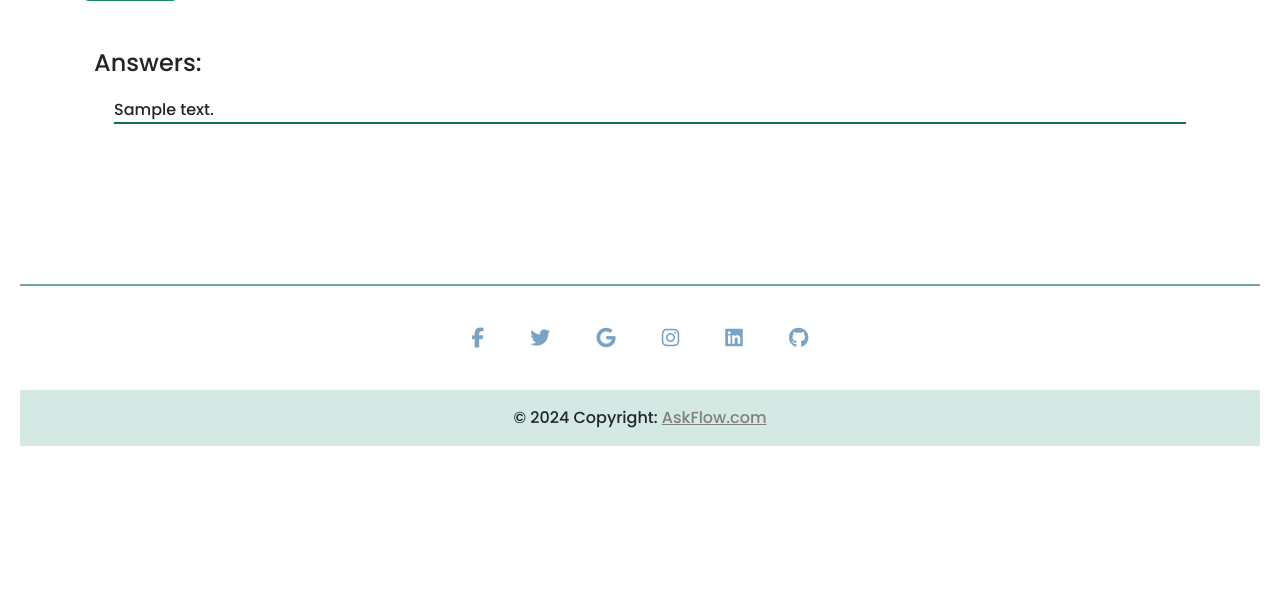
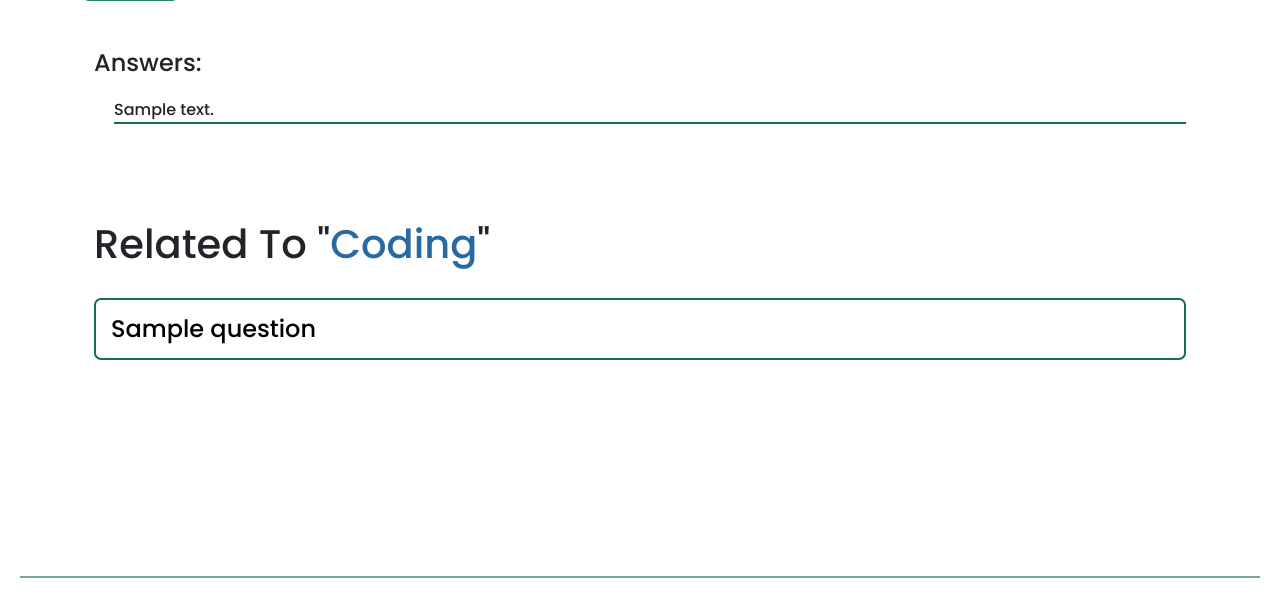
Before and after one commit to Haseeb1389446/Ask-Flow-Platform, a PHP site: page /?question-id=1 in a window 1280 px wide. Shown: the part 488-1088 px from the top of the page. Before the commit the page ends 934 px from the top, so only its background shows below. Run offline with PHP 8.4, Linux system fonts and the light colour scheme; tables that the repository leaves empty or names only in its code hold one stand-in row (values such as "Sample post").

Commit message:
Q/A Platform

```diff
--- a/client/answer.php
+++ b/client/answer.php
@@ -13,4 +13,25 @@
 
     ?>
 
+    <div class="mt-5 pt-5 relquestion">
+
+        <h1>Related To "<span style="color:rgb(40, 106, 159);">Coding</span>"</h1>
+
+        <?php
+        $cid = (int) $_GET["question-id"];
+        $query = "SELECT * FROM `questions` WHERE category_id = $cid";
+
+        $rezult = mysqli_query($con,$query);
+
+        foreach($rezult as $row) {
+            $title = $row["title"];
+            $qid = $row["id"];
+
+            echo "<div><a href='?question-id=$qid'><h4>$title</h4></a></div>";
+        }
+
+
+        ?>
+    </div>
+
 </div>
--- a/client/header.php
+++ b/client/header.php
@@ -1,6 +1,6 @@
 <nav class="navbar navbar-expand-lg">
   <div class="container-fluid">
-    <img src=".\public\askflow-logo.png" height="120px" class="navbar-brand" alt="logo">
+    <a href="index.php"><img src=".\public\askflow-logo.png" height="120px" class="navbar-brand" alt="logo"></a>
     <button class="navbar-toggler" type="button" data-bs-toggle="collapse" data-bs-target="#navbarSupportedContent"
       aria-controls="navbarSupportedContent" aria-expanded="false" aria-label="Toggle navigation">
       <span class="navbar-toggler-icon"></span>
--- a/index.php
+++ b/index.php
@@ -23,6 +23,8 @@
                 include './client/ask.php';
             }else if (isset($_GET["question-id"])) {
                 include './client/question-detail.php';
+            }else if(isset($_GET["category-id"])) {
+                include './client/questions.php';
             }else{
                 include './client/questions.php';
             }
--- a/public/style.css
+++ b/public/style.css
@@ -50,19 +50,19 @@ nav button i{
     margin: auto;
 }
 
-.questions a {
+.questions a , .relquestion a{
     text-decoration: none;
     color: black;
 }
 
-.questions h4 {
+.questions h4, .relquestion h4 {
     margin: 30px 0;
     border: 2px solid #137057;
     padding: 15px;
     border-radius: 7px;
 }
 
-.questions h4:hover {
+.questions h4:hover, .relquestion a:hover {
     cursor: pointer;
     color: #286a9fad;
     transition: all ease .5s;
@@ -73,7 +73,7 @@ nav button i{
 /* Answers */
 
 .answers {
-    margin-bottom: 20vh;
+    margin-bottom: 27vh;
 }
 
 .answers p {
```
Also changed, not shown: client/questions.php (+9 -2 lines).
